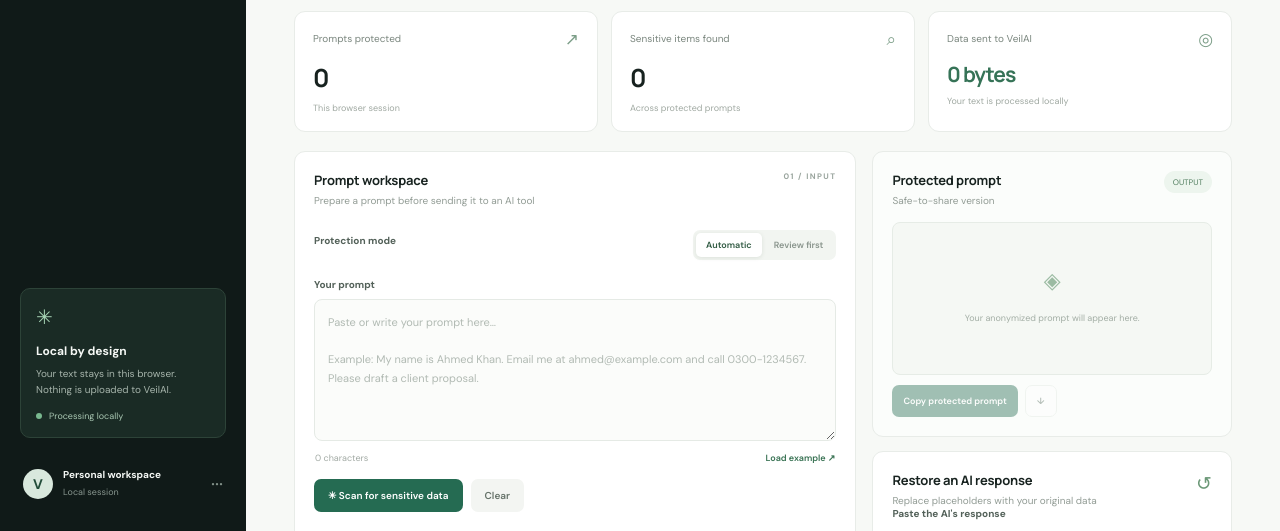
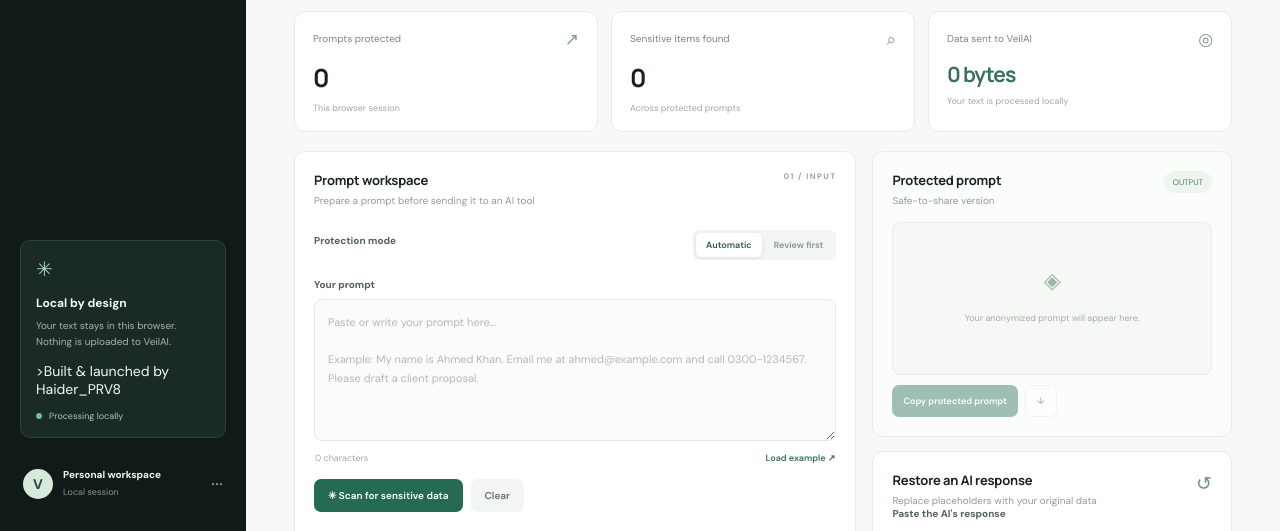
Before and after one commit to 123rifle/VielAI, a plain HTML site: page index.html in a window 1280 px wide. Shown: the part 264-795 px from the top of the page. Drawn offline with Linux system fonts and the light colour scheme.

Commit message:
Update privacy card with attribution
Fixed HTML structure and added attribution text.

```diff
--- a/index.html
+++ b/index.html
@@ -20,7 +20,7 @@
         <a class="nav-link" href="#how-it-works"><span class="nav-icon">⌘</span> How it works</a>
       </nav>
       <div class="sidebar-bottom">
-        <div class="privacy-card"><div class="privacy-icon">✳</div><strong>Local by design</strong><p>Your text stays in this browser. Nothing is uploaded to VeilAI.</p><span class="local-status"><i></i> Processing locally</span></div>
+        <div class="privacy-card"><div class="privacy-icon">✳</div><strong>Local by design</strong><p>Your text stays in this browser. Nothing is uploaded to VeilAI.</p>>Built & launched by Haider_PRV8</p><s<span class="local-status"><i></i> Processing locally</span></div>
         <div class="profile-row"><div class="avatar">V</div><div><strong>Personal workspace</strong><small>Local session</small></div><span class="dots">···</span></div>
       </div>
     </aside>
```
